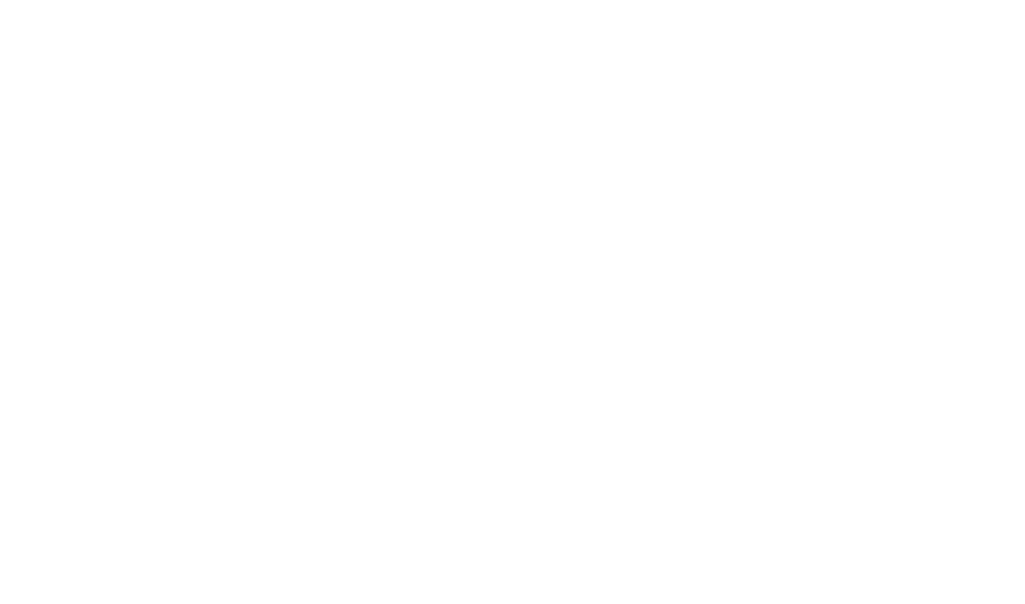
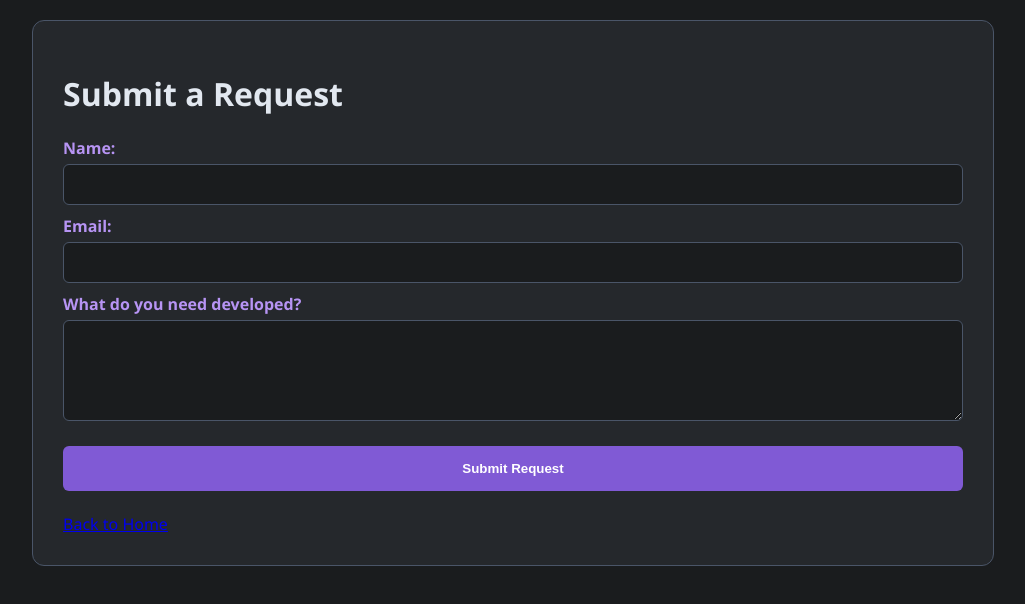
Before and after one commit to crystaldevalt/CrystalStudios, a plain HTML site: page request.html in a window 1280 px wide. Shown: the whole page, without its empty margins (127-1152 px from the left). Drawn offline with Linux system fonts and the light colour scheme.

Commit message:
update request.html

```diff
--- a/request.html
+++ b/request.html
@@ -1,14 +1,25 @@
 <!DOCTYPE html>
-<html>
-
+<html lang="en">
 <head>
-  <meta charset="UTF-8">
-  <meta name="viewport" content="width=device-width, initial-scale=1">
-  <title></title>
+    <meta charset="UTF-8">
+    <meta name="viewport" content="width=device-width, initial-scale=1.0">
+    <title>Submit Request | CrystalStudios</title>
+    <link rel="stylesheet" href="style.css">
 </head>
-
 <body>
-
+<div class="container">
+    <h1>Submit a Request</h1>
+    <form id="requestForm">
+        <label for="name">Name:</label>
+        <input type="text" id="name" name="name" required>
+        <label for="email">Email:</label>
+        <input type="email" id="email" name="email" required>
+        <label for="description">What do you need developed?</label>
+        <textarea id="description" name="description" rows="5" required></textarea>
+        <button type="submit">Submit Request</button>
+    </form>
+    <br>
+    <a href="index.html">Back to Home</a>
+</div>
 </body>
-
 </html>
```
